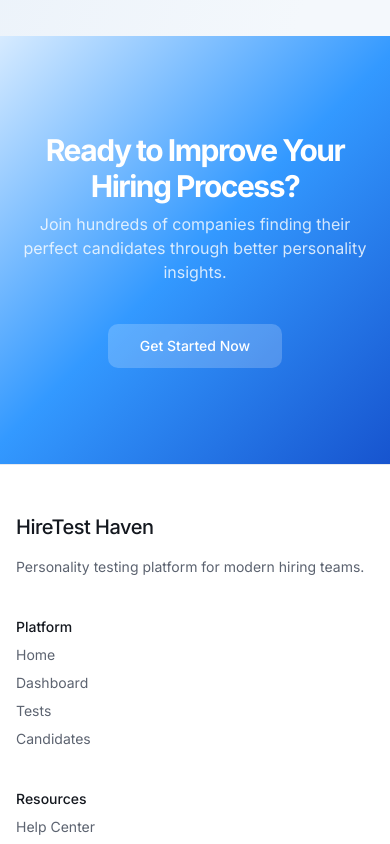
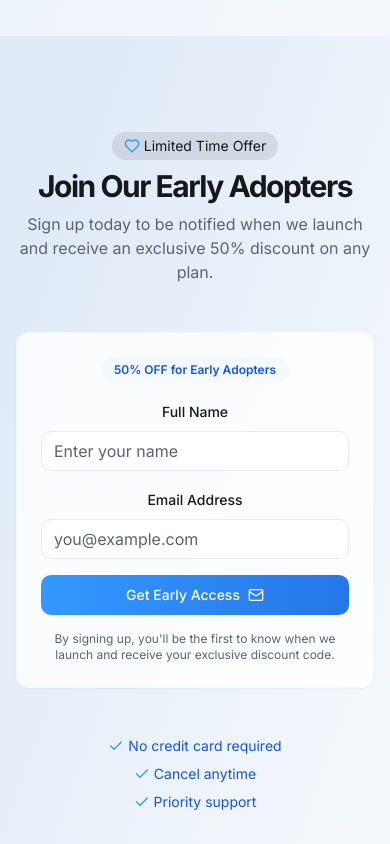
Before and after one commit to SJain0012/hiretest-haven, a React (Vite) app: page / in a window 390 px wide. Shown: the part 5600-6444 px from the top of the page. Built offline with nearby package versions, Linux system fonts and the light colour scheme.

Commit message:
Add early adopter signup section
Adds a section to the index page to collect names and email addresses from potential early adopters, offering a 50% discount.

```diff
--- a/src/pages/Index.tsx
+++ b/src/pages/Index.tsx
@@ -1,14 +1,48 @@
-
-import React from 'react';
+import React, { useState } from 'react';
+import { z } from "zod";
+import { useForm } from "react-hook-form";
+import { zodResolver } from "@hookform/resolvers/zod";
 import Navbar from '@/components/layout/Navbar';
 import Footer from '@/components/layout/Footer';
 import HeroSection from '@/components/home/HeroSection';
 import FeaturesSection from '@/components/home/FeaturesSection';
 import { Button } from '@/components/ui/button';
 import { Link } from 'react-router-dom';
-import { PieChart, Mail, Check, Users, TrendingUp, PiggyBank, Timer } from 'lucide-react';
+import { PieChart, Mail, Check, Users, TrendingUp, PiggyBank, Timer, Heart } from 'lucide-react';
+import { Form, FormControl, FormField, FormItem, FormLabel, FormMessage } from "@/components/ui/form";
+import { Input } from "@/components/ui/input";
+import { Badge } from "@/components/ui/badge";
+import { Card, CardContent } from "@/components/ui/card";
+import { toast } from "sonner";
+
+const formSchema = z.object({
+  name: z.string().min(2, { message: "Name must be at least 2 characters" }),
+  email: z.string().email({ message: "Please enter a valid email address" }),
+});
 
 const Index = () => {
+  const [isSubmitting, setIsSubmitting] = useState(false);
+
+  const form = useForm<z.infer<typeof formSchema>>({
+    resolver: zodResolver(formSchema),
+    defaultValues: {
+      name: "",
+      email: "",
+    },
+  });
+
+  const onSubmit = async (values: z.infer<typeof formSchema>) => {
+    setIsSubmitting(true);
+
+    // Simulate API call with a timeout
+    setTimeout(() => {
+      console.log("Form submitted:", values);
+      toast.success("Thank you for signing up! We'll be in touch soon.");
+      form.reset();
+      setIsSubmitting(false);
+    }, 1000);
+  };
+
   return (
     <div className="min-h-screen flex flex-col">
       <Navbar />
@@ -143,6 +177,107 @@ const Index = () => {
           </div>
         </section>
 
+        {/* Early Adopter Sign-up Section */}
+        <section className="w-full py-24 bg-blue-gradient-soft">
+          <div className="container px-4 md:px-6">
+            <div className="flex flex-col items-center gap-4 text-center">
+              <div className="space-y-2">
+                <div className="inline-flex items-center gap-1 rounded-full bg-primary/10 px-3 py-1 text-sm">
+                  <Heart className="h-4 w-4 text-blue-medium" />
+                  <span>Limited Time Offer</span>
+                </div>
+                <h2 className="text-3xl font-bold tracking-tighter sm:text-4xl md:text-5xl">
+                  Join Our <span className="blue-gradient-text">Early Adopters</span>
+                </h2>
+                <p className="mx-auto max-w-[700px] text-muted-foreground md:text-lg">
+                  Sign up today to be notified when we launch and receive an exclusive 50% discount on any plan.
+                </p>
+              </div>
+
+              <Card className="mt-8 w-full max-w-md border-blue-light/30 bg-white/80">
+                <CardContent className="pt-6">
+                  <div className="mb-4 flex justify-center">
+                    <Badge variant="secondary" className="bg-blue-light/20 text-blue-dark px-3 py-1">
+                      50% OFF for Early Adopters
+                    </Badge>
+                  </div>
+
+                  <Form {...form}>
+                    <form onSubmit={form.handleSubmit(onSubmit)} className="space-y-4">
+                      <FormField
+                        control={form.control}
+                        name="name"
+                        render={({ field }) => (
+                          <FormItem>
+                            <FormLabel>Full Name</FormLabel>
+                            <FormControl>
+                              <Input placeholder="Enter your name" {...field} />
+                            </FormControl>
+                            <FormMessage />
+                          </FormItem>
+                        )}
+                      />
+
+                      <FormField
+                        control={form.control}
+                        name="email"
+                        render={({ field }) => (
+                          <FormItem>
+                            <FormLabel>Email Address</FormLabel>
+                            <FormControl>
+                              <Input placeholder="you@example.com" type="email" {...field} />
+                            </FormControl>
+                            <FormMessage />
+                          </FormItem>
+                        )}
+                      />
+
+                      <Button
+                        type="submit"
+                        className="w-full btn-blue-gradient text-white"
+                        disabled={isSubmitting}
+                      >
+                        {isSubmitting ? (
+                          <span className="flex items-center gap-2">
+                            <svg className="animate-spin h-4 w-4 text-white" xmlns="http://www.w3.org/2000/svg" fill="none" viewBox="0 0 24 24">
+                              <circle className="opacity-25" cx="12" cy="12" r="10" stroke="currentColor" strokeWidth="4"></circle>
+                              <path className="opacity-75" fill="currentColor" d="M4 12a8 8 0 018-8V0C5.373 0 0 5.373 0 12h4zm2 5.291A7.962 7.962 0 014 12H0c0 3.042 1.135 5.824 3 7.938l3-2.647z"></path>
+                            </svg>
+                            Processing...
+                          </span>
+                        ) : (
+                          <span className="flex items-center gap-2">
+                            Get Early Access <Mail className="h-4 w-4" />
+                          </span>
+                        )}
+                      </Button>
+
+                      <p className="text-xs text-muted-foreground text-center">
+                        By signing up, you'll be the first to know when we launch and receive your exclusive discount code.
+                      </p>
+                    </form>
+                  </Form>
+                </CardContent>
+              </Card>
+
+              <div className="mt-8 flex flex-col items-center gap-2">
+                <div className="flex items-center gap-1 text-sm text-blue-dark">
+                  <Check className="h-4 w-4 text-blue-medium" />
+                  <span>No credit card required</span>
+                </div>
+                <div className="flex items-center gap-1 text-sm text-blue-dark">
+                  <Check className="h-4 w-4 text-blue-medium" />
+                  <span>Cancel anytime</span>
+                </div>
+                <div className="flex items-center gap-1 text-sm text-blue-dark">
+                  <Check className="h-4 w-4 text-blue-medium" />
+                  <span>Priority support</span>
+                </div>
+              </div>
+            </div>
+          </div>
+        </section>
+
         {/* CTA Section */}
         <section className="w-full py-24 bg-blue-gradient text-white">
           <div className="container px-4 md:px-6">
```
